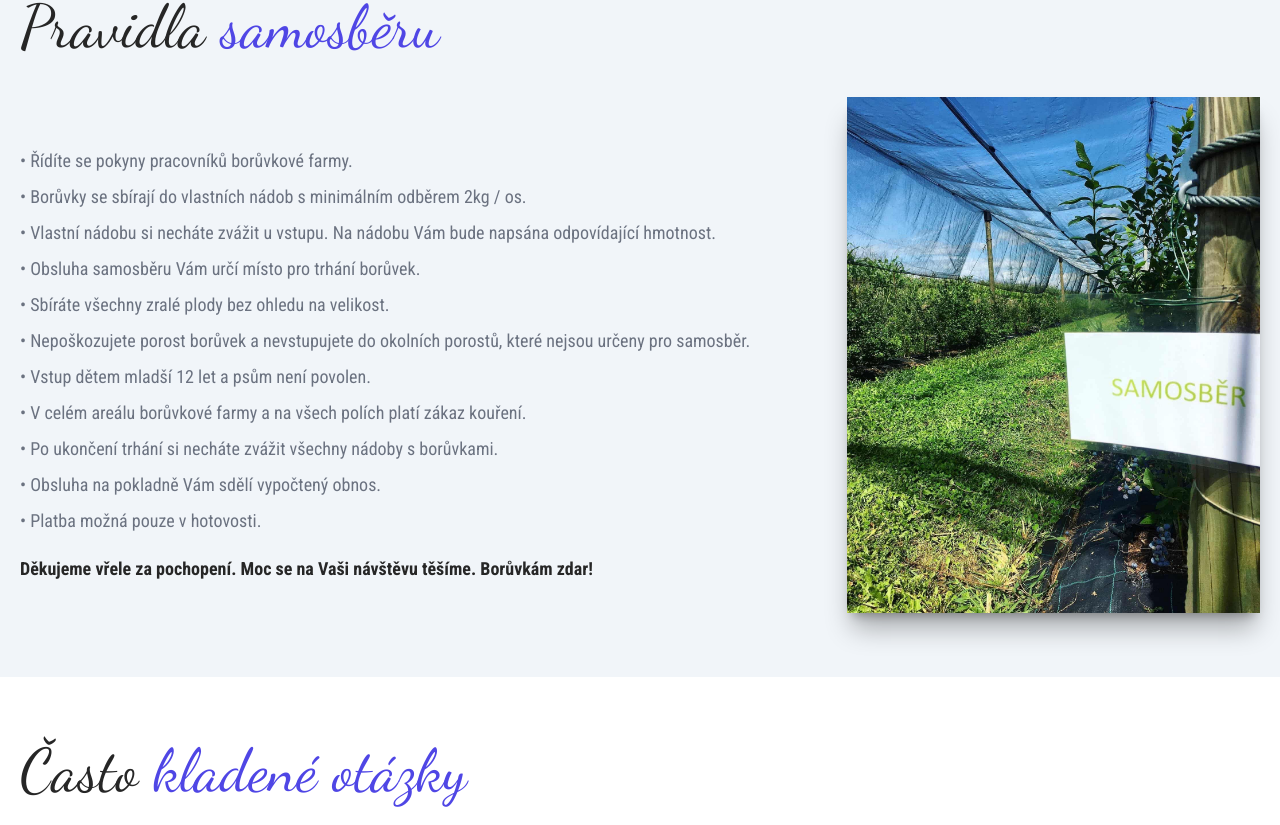
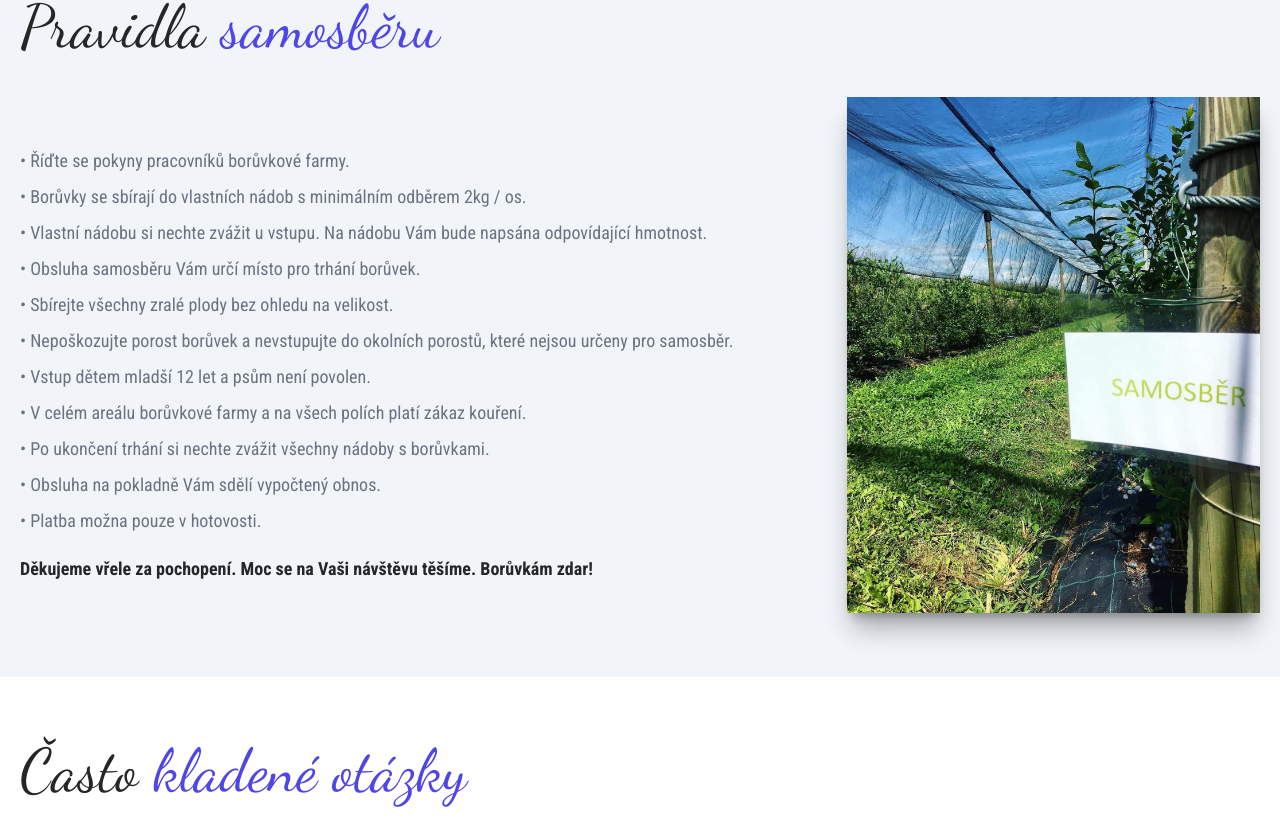
Before and after one commit to dvenomb98/boruvkovafarma, a React (Create React App) app: page /oteviracidoba in a window 1280 px wide. Shown: the part 1055-1880 px from the top of the page. Built offline with nearby package versions, Linux system fonts and the light colour scheme; no server answers; the database is empty.

Commit message:
final changes

```diff
--- a/src/Components/Faq.js
+++ b/src/Components/Faq.js
@@ -25,7 +25,7 @@ function Faq() {
     <div id="faq" className="container mx-auto px-5 py-16">
          <h3 className="font-hand text-4xl lg:text-6xl pb-10">Často <span className="text-indigo-600">kladené otázky</span></h3>
     {questions.map(quest => (
-        <div>
+        <div key={quest}>
             <h5 className="font-bold text-lg lg:text-xl">{quest.question}</h5>
             <p className="text-gray-500 py-5">{quest.answer}</p>
 
--- a/src/Components/Header.js
+++ b/src/Components/Header.js
@@ -12,19 +12,19 @@ function Header() {
     <header className="">
         <div className=" container mx-auto px-5 grid grid-cols-2 grid-rows-3 justify-center itemy-center gap-2 lg:gap-5 sm:grid sm:grid-cols-3 sm:grid-rows-2 lg:h-[30rem] ">
 
-          <Link to ="/novinky" className="relative w-full h-full hover:opacity-90 cursor-pointer row-span-2 col-span-2">
+          <Link to ="/oteviracidoba" className="relative w-full h-full hover:opacity-90 cursor-pointer row-span-2 col-span-2">
             <img src={samosber} className="object-center object-cover w-full h-full" alt="samosber" />
             <h2
             className="absolute top-1/2 left-1/2 -translate-x-1/2 -translate-y-1/2
-            uppercase text-white italic text-xl sm:text-3xl lg:text-4xl tracking-wider">novinky</h2>
+            uppercase text-white italic text-xl sm:text-3xl lg:text-4xl tracking-wider">Samosběr</h2>
 
           </Link>
 
-          <Link to="/oteviracidoba" className="relative w-full h-full hover:opacity-90 cursor-pointer ">
+          <Link to="/novinky" className="relative w-full h-full hover:opacity-90 cursor-pointer ">
             <img src={aktuality} className="object-center object-cover w-full h-full " alt="samosber" />
             <h2
             className="absolute top-1/2 left-1/2 -translate-x-1/2 -translate-y-1/2
-            uppercase text-white italic text-xl  sm:text-3xl lg:text-4xl tracking-wider">Samosběr</h2>
+            uppercase text-white italic text-xl  sm:text-3xl lg:text-4xl tracking-wider">Novinky</h2>
 
           </Link>
 
--- a/src/Components/Navbar.js
+++ b/src/Components/Navbar.js
@@ -8,7 +8,7 @@ function Navbar() {
   const [isOpened, setIsOpened] = React.useState(false)
 
   return (
-      <div className="bg-white">
+      <div className="bg-white sticky top-0 w-full z-50 lg:relative">
         <div className="container mx-auto px-5 py-10 flex items-center justify-between z-50 sticky top-0 sm:relative">
             <div className="flex flex-row items-center justify-center">
                 <Link to="/">
--- a/src/Components/Pravidla.js
+++ b/src/Components/Pravidla.js
@@ -4,17 +4,17 @@ import pravidla from "../images/pravidla.jpg"
 function Pravidla() {
 
     const rules = [
-        "Řídíte se pokyny pracovníků borůvkové farmy.",
+        "Říďte se pokyny pracovníků borůvkové farmy.",
         "Borůvky se sbírají do vlastních nádob s minimálním odběrem 2kg / os.",
-        "Vlastní nádobu si necháte zvážit u vstupu. Na nádobu Vám bude napsána odpovídající hmotnost.",
+        "Vlastní nádobu si nechte zvážit u vstupu. Na nádobu Vám bude napsána odpovídající hmotnost.",
         "Obsluha samosběru Vám určí místo pro trhání borůvek.",
-        "Sbíráte všechny zralé plody bez ohledu na velikost.",
-        "Nepoškozujete porost borůvek a nevstupujete do okolních porostů, které nejsou určeny pro samosběr.",
+        "Sbírejte všechny zralé plody bez ohledu na velikost.",
+        "Nepoškozujte porost borůvek a nevstupujte do okolních porostů, které nejsou určeny pro samosběr.",
         "Vstup dětem mladší 12 let a psům není povolen.",
         "V celém areálu borůvkové farmy a na všech polích platí zákaz kouření.",
-        "Po ukončení trhání si necháte zvážit všechny nádoby s borůvkami.",
+        "Po ukončení trhání si nechte zvážit všechny nádoby s borůvkami.",
         "Obsluha na pokladně Vám sdělí vypočtený obnos.",
-        "Platba možná pouze v hotovosti."
+        "Platba možna pouze v hotovosti."
     ]
 
 
@@ -27,8 +27,8 @@ function Pravidla() {
     <div className="lg:flex justify-between items-center lg:pt-10">
         <div>
         <ul className="flex flex-col gap-2 py-5">
-        {rules.map(rule => (
-            <li className="text-gray-500">• {rule}</li>
+        {rules.map((rule, index) => (
+            <li key={index} className="text-gray-500">• {rule}</li>
         ))}
 
         </ul>
```
